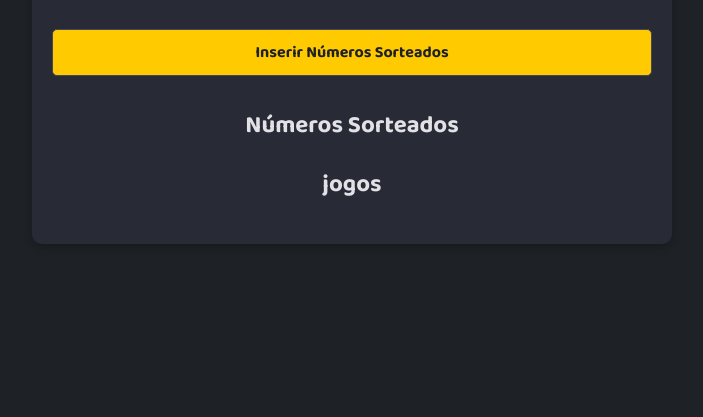
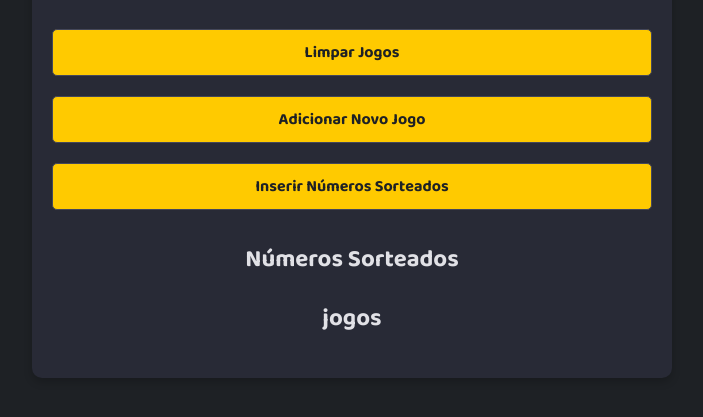
Before and after one commit to bruno-baeta/mega-da-virada-comparacao, a plain HTML site: page index.html in a window 1280 px wide. Shown: the part 135-552 px from the top of the page, without its empty margins (288-991 px from the left). Drawn offline with Linux system fonts and the light colour scheme.

Commit message:
Update index.html

```diff
--- a/index.html
+++ b/index.html
@@ -11,9 +11,9 @@
     <div class="container">
         <h1>Mega da Virada - Jogos</h1>
 
-        <button id="limpar-jogos" class="oculto">Limpar Jogos</button>
+        <button id="limpar-jogos">Limpar Jogos</button>
 
-        <button id="mostrar-form-jogo" class="oculto">Adicionar Novo Jogo</button>
+        <button id="mostrar-form-jogo">Adicionar Novo Jogo</button>
         <div id="form-jogo" class="oculto">
             <input type="text" id="numeros-jogo" placeholder="Digite os números (ex: 01 02 03 04 05 06)">
             <button id="add-jogo" type="submit">Adicionar Jogo</button>
```
